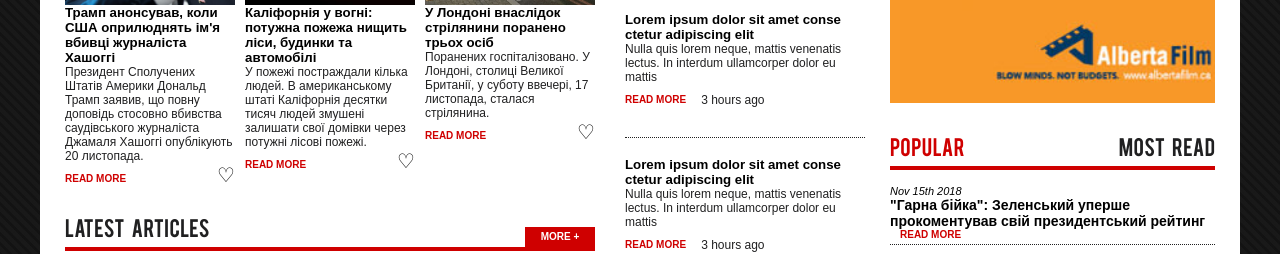
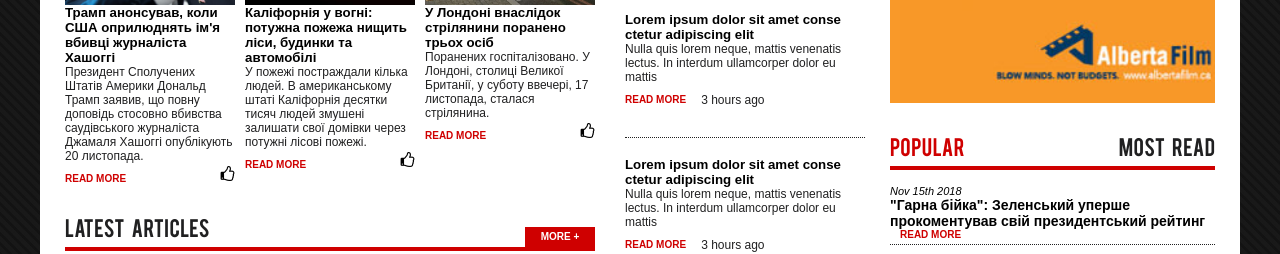
Before and after one commit to artak-avanesian/the-news-reporter, a React (Create React App) app: page / in a window 1280 px wide. Shown: the part 780-1034 px from the top of the page. Built offline with nearby package versions, Linux system fonts and the light colour scheme.

Commit message:
change like icon

```diff
--- a/src/App/Main/MainContent/MainNewsContent/WorldNews/Articles/WorldNewsArticle/WorldNewsArticle.css
+++ b/src/App/Main/MainContent/MainNewsContent/WorldNews/Articles/WorldNewsArticle/WorldNewsArticle.css
@@ -26,3 +26,8 @@ h5 {
     height: 20px;
     margin-top: -10px;
 }
+.glyph2 {
+    font-family: Glyphter2;
+    font-size: 15px;
+    color: black;
+}
--- a/src/App/Main/MainContent/MainNewsContent/WorldNews/Articles/WorldNewsArticle/WorldNewsArticle.js
+++ b/src/App/Main/MainContent/MainNewsContent/WorldNews/Articles/WorldNewsArticle/WorldNewsArticle.js
@@ -28,7 +28,7 @@ class Article extends Component {
                     <h5>{title}</h5>
                     <p>{description}</p>
                     <Link to={`world-news-articles/${id}`} className="read-more">Read more</Link>
-                    <span className='like' onClick={() => this.onLikeClick()}>{isLiked ? <span>&#9829;</span> : <span>&#9825;</span>}</span>
+                    <span className='like' onClick={() => this.onLikeClick()}>{isLiked ? <span className='glyph2'>B</span> : <span className='glyph2'>A</span>}</span>
                 </div>
             </div>
         )
--- a/src/common/style/base.css
+++ b/src/common/style/base.css
@@ -12,6 +12,12 @@
 @font-face {
     font-family: 'Glyphter';
     src: url('../fonts/Glyphter.ttf') format('truetype');
+    font-weight: normal;
+    font-style: normal;
+}
+@font-face {
+    font-family: 'Glyphter2';
+    src: url('../fonts/Glyphter2.ttf') format('truetype');
     font-weight: normal;
     font-style: normal;
 }
```
Also changed, not shown: src/common/fonts/Glyphter2.ttf (added).
